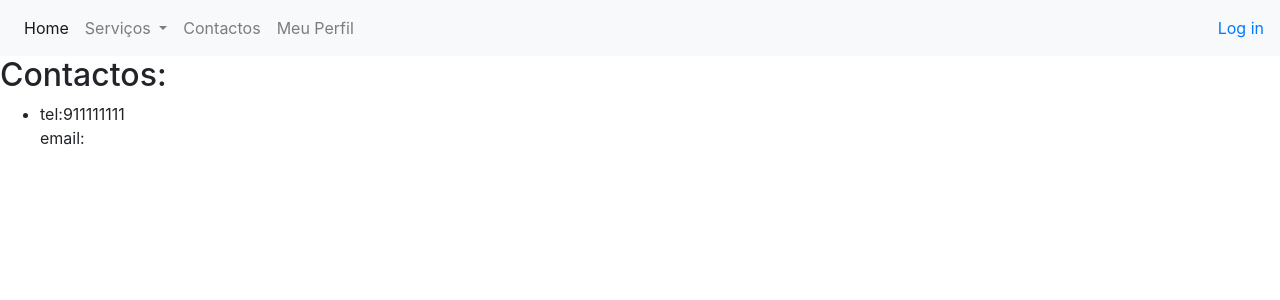
After one commit to Miguel17297/TPW_projeto1, a Django app: page /contactos/ in a window 1280 px wide. The commit adds this page. Shown: the top 300 px of the page. Run offline with Django 3.2, Linux system fonts and the light colour scheme.

Commit message:
navbar,login, migracao

```diff
--- /dev/null
+++ b/app/templates/Contactos.html
@@ -0,0 +1,12 @@
+{% extends 'layout.html' %}
+
+
+{% block content %}
+
+    <h2>Contactos:</h2>
+    <ul>
+        <li>tel:{{ tel }}</li>
+        <l>email:</l>
+    </ul>
+
+{% endblock %}
--- /dev/null
+++ b/app/templates/MeuPerfil.html
@@ -0,0 +1 @@
+{% extends 'layout.html' %}
--- /dev/null
+++ b/app/templates/layout.html
@@ -0,0 +1,69 @@
+<!DOCTYPE html>
+<html lang="pt">
+<head>
+<meta charset="UTF-8">
+  {% block title %}<title>Centro Hospitalar da Universidade de Aveiros</title>{% endblock %}
+<link rel="stylesheet" href="https://cdn.jsdelivr.net/npm/bootstrap@4.5.3/dist/css/bootstrap.min.css" integrity="sha384-TX8t27EcRE3e/ihU7zmQxVncDAy5uIKz4rEkgIXeMed4M0jlfIDPvg6uqKI2xXr2" crossorigin="anonymous">
+</head>
+<body>
+  {% block sidebar %}<!-- insert default navigation text for every page -->
+{#<nav>#}
+{#    <div data-role="appbar" data-expand-point="md">#}
+{#        <ul class="app-bar-menu">#}
+{#        <li><a href="{% url 'home' %}">Home</a></li>#}
+{#        <li>#}
+{#            <a href="#" class="dropdown-toggle">Serviços</a>#}
+{#            <ul class="d-menu" data-role="dropdown">#}
+{#                <li><a href="#">Serviços Administrativos</a></li>#}
+{#                <li class="divider bg-lightGray"></li>#}
+{#                <li><a href="#">Especialidades</a></li>#}
+{#                <li><a href="#">Serviços de Enfermagem</a></li>#}
+{#            </ul>#}
+{#        </li>#}
+{#        <li><a href="{% url 'cont' %}">Contactos</a></li>#}
+{#        <li><a href="{% url 'perfil' %}">Meu Perfil</a></li>#}
+{#        </ul>#}
+{#          {% include 'loginpartial.html'%}#}
+{#      </div>#}
+{#  </nav>#}
+
+  <nav class="navbar navbar-expand-lg navbar-light bg-light">
+
+  <div class="collapse navbar-collapse" id="navbarSupportedContent">
+    <ul class="navbar-nav mr-auto">
+      <li class="nav-item active">
+        <a class="nav-link" href="{% url 'home' %}">Home <span class="sr-only">(current)</span></a>
+      </li>
+    <li class="nav-item dropdown">
+    <a class="nav-link dropdown-toggle" href="#" id="navbarDropdown" role="button" data-toggle="dropdown" aria-haspopup="true" aria-expanded="false">
+      Serviços
+    </a>
+    <div class="dropdown-menu" aria-labelledby="navbarDropdown">
+      <a class="dropdown-item" href="#">Serviços Administrativos</a>
+      <a class="dropdown-item" href="#">Especialidades</a>
+      <a class="dropdown-item" href="#">Serviços de Enfermagem</a>
+
+    </div>
+    </li>
+      <li class="nav-item">
+        <a class="nav-link" href="{% url 'cont' %}">Contactos</a>
+      </li>
+        <li class="nav-item">
+        <a class="nav-link" href="{% url 'perfil' %}">Meu Perfil</a>
+      </li>
+
+
+    </ul>
+      <ul class="navbar-nav ml-auto">
+          {% include 'loginpartial.html'%}
+      </ul>
+
+  </div>
+</nav>
+
+
+  {% endblock %}
+
+  {% block content %}<!-- default content text (typically empty) -->{% endblock %}
+</body>
+</html>
--- /dev/null
+++ b/app/templates/loginpartial.html
@@ -0,0 +1,16 @@
+
+{% if user.is_authenticated %}
+
+<form id="logoutForm" action="/logout" method="get" class="form-inline my-2 my-lg-0">
+    {% csrf_token %}
+    <span class="navbar-brand">Hello {{ user.username }}!</span>
+    <a href="javascript:document.getElementById('logoutForm').submit()">Log off</a>
+</form>
+
+{% else %}
+
+<ul class="navbar-nav navbar-right">
+    <li><a href="{% url 'login' %}">Log in</a></li>
+</ul>
+
+{% endif %}
```
Also changed, not shown: app/templates/home.html (renamed from templates/home.html, +3 -10 lines), app/templates/login.html (added, +49 -0 lines), app/migrations/0001_initial.py (added).
